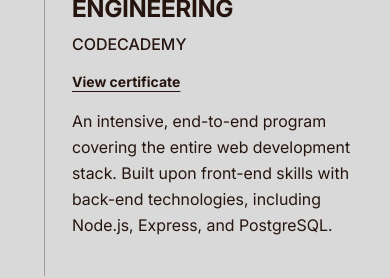
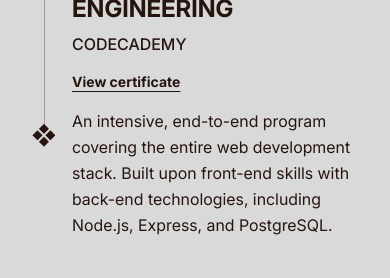
Before and after one commit to RicardoCasais404/personal-portfolio-v2, a Next.js app: page / in a window 390 px wide. Shown: the part 6120-6398 px from the top of the page. Built offline with nearby package versions, Linux system fonts and the light colour scheme.

Commit message:
Refactors Education component to implement scroll-based animations and enhance layout responsiveness

```diff
--- a/src/components/Education.tsx
+++ b/src/components/Education.tsx
@@ -1,11 +1,32 @@
 "use client";
 
-import { motion } from "framer-motion";
+import { motion, useScroll, useTransform } from "framer-motion";
+import { useRef } from "react";
 import { educationData, type EducationItem } from "@/data/content";
 import { cn } from "@/lib/utils";
 import { SectionWrapper } from "@/components/SectionWrapper";
 
 export function Education() {
+  // A referência é o contentor da lista, que tem a altura real do conteúdo
+  const listRef = useRef(null);
+
+  const { scrollYProgress } = useScroll({
+    target: listRef,
+    // "start center": Começa quando o topo da lista está no meio do ecrã.
+    // "end center": Acaba quando o fundo da lista está no meio do ecrã.
+    offset: ["start center", "end center"],
+  });
+
+  // FÍSICA DIRETA (Sem 'useSpring' para evitar saltos de carregamento)
+  // Mapeamos o progresso do scroll (0 a 1) diretamente para a posição pixel/calc.
+  // 55px: Posição inicial (alinha com o 1º título).
+  // calc(100% - 150px): Posição final (alinha com o último texto).
+  const pointTop = useTransform(
+    scrollYProgress,
+    [0, 1],
+    ["55px", "calc(100% - 150px)"]
+  );
+
   return (
     <SectionWrapper
       id="education"
@@ -34,43 +55,59 @@
           </h2>
         </div>
 
-        {/* TIMELINE CONTAINER */}
+        {/* TIMELINE WRAPPER (Relative) */}
         <div className="relative">
-          {/* TRACK (PISTA) */}
-          <div className="absolute left-5 top-[55px] bottom-[150px] w-px md:left-1/2 md:-translate-x-1/2 z-10 pointer-events-none">
-            <div className="sticky top-1/2 -translate-x-1/2 -translate-y-1/2 flex justify-center">
-              <span className="text-2xl text-[#26150f] leading-none bg-[#d9d9d9] px-0.5">
-                ❖
-              </span>
-            </div>
-          </div>
+          {/*
+             LINHA CENTRAL (TRACK)
+             Esta linha é estática e visual.
+             Vai de 55px (topo) até 150px (fundo).
+          */}
+          <div className="absolute left-5 top-[55px] bottom-[150px] w-px md:left-1/2 md:-translate-x-1/2 bg-[#26150f]/30"></div>
 
-          {/* LINHA VISUAL */}
-          <div className="absolute left-5 top-[0.6rem] bottom-[0.6rem] w-px bg-[#26150f]/30 md:left-1/2 md:-translate-x-1/2"></div>
+          {/*
+             O PONTO ANIMADO
+             - absolute: Solto da grelha.
+             - top: Controlado via JS (pointTop).
+             - left-[20px] / md:left-1/2: Centrado horizontalmente na linha.
+          */}
+          <motion.div
+            style={{ top: pointTop }}
+            className="absolute left-5 md:left-1/2 -translate-x-1/2 -translate-y-1/2 z-10 flex justify-center will-change-transform"
+          >
+            {/* Símbolo com fundo opaco */}
+            <span className="text-2xl text-[#26150f] leading-none bg-[#d9d9d9] px-0.5">
+              ❖
+            </span>
+          </motion.div>
 
-          {/* LISTA */}
-          <div className="flex flex-col gap-16 md:gap-24 pt-12 pb-12">
+          {/*
+             LISTA DE ITENS
+             A REF VAI AQUI. O scroll é medido com base na altura e posição deste div.
+          */}
+          <div
+            ref={listRef}
+            className="flex flex-col gap-16 md:gap-24 pt-12 pb-12"
+          >
             {educationData.items.map((item, index) => {
               return (
                 <div
                   key={index}
                   className={cn(
-                    "relative flex flex-col pl-12",
-                    "md:grid md:grid-cols-[1fr_80px_1fr] md:items-start md:pl-0"
+                    "relative flex flex-col pl-12", // Mobile
+                    "md:grid md:grid-cols-[1fr_80px_1fr] md:items-start md:pl-0" // Desktop
                   )}
                 >
-                  {/* ESQUERDA (Títulos) */}
+                  {/* TÍTULO (Esq) */}
                   <div className="text-left md:col-start-1 md:text-right md:py-0">
                     <TimelineHeader item={item} align="right" />
                   </div>
 
-                  {/* MEIO (Vazio) */}
+                  {/* VAZIO (Meio) */}
                   <div className="hidden md:block md:col-start-2" />
 
-                  {/* DIREITA (Descrições) */}
+                  {/* DESCRIÇÃO (Dir) */}
                   <div className="mt-4 text-left md:col-start-3 md:mt-0 md:pt-16">
-                    {/* CORREÇÃO: Removemos a prop 'align' daqui */}
-                    <TimelineBody item={item} />
+                    <TimelineBody item={item} align="left" />
                   </div>
                 </div>
               );
@@ -82,7 +119,7 @@
   );
 }
 
-// --- SUB-COMPONENTES ---
+// SUB-COMPONENTES (Com Animação de Entrada Restaurada)
 
 function TimelineHeader({
   item,
@@ -91,7 +128,6 @@
   item: EducationItem;
   align: "left" | "right";
 }) {
-  // Se align="right" (o padrão aqui), slide from -30 (esquerda)
   const xStart = align === "right" ? -30 : 30;
 
   return (
@@ -122,10 +158,14 @@
   );
 }
 
-// CORREÇÃO: Removemos a prop 'align' da interface e da função
-function TimelineBody({ item }: { item: EducationItem }) {
-  // Como está sempre na direita, vem sempre da direita (+30px)
-  const xStart = 30;
+function TimelineBody({
+  item,
+  align,
+}: {
+  item: EducationItem;
+  align: "left" | "right";
+}) {
+  const xStart = align === "right" ? -30 : 30;
 
   return (
     <motion.div
```
